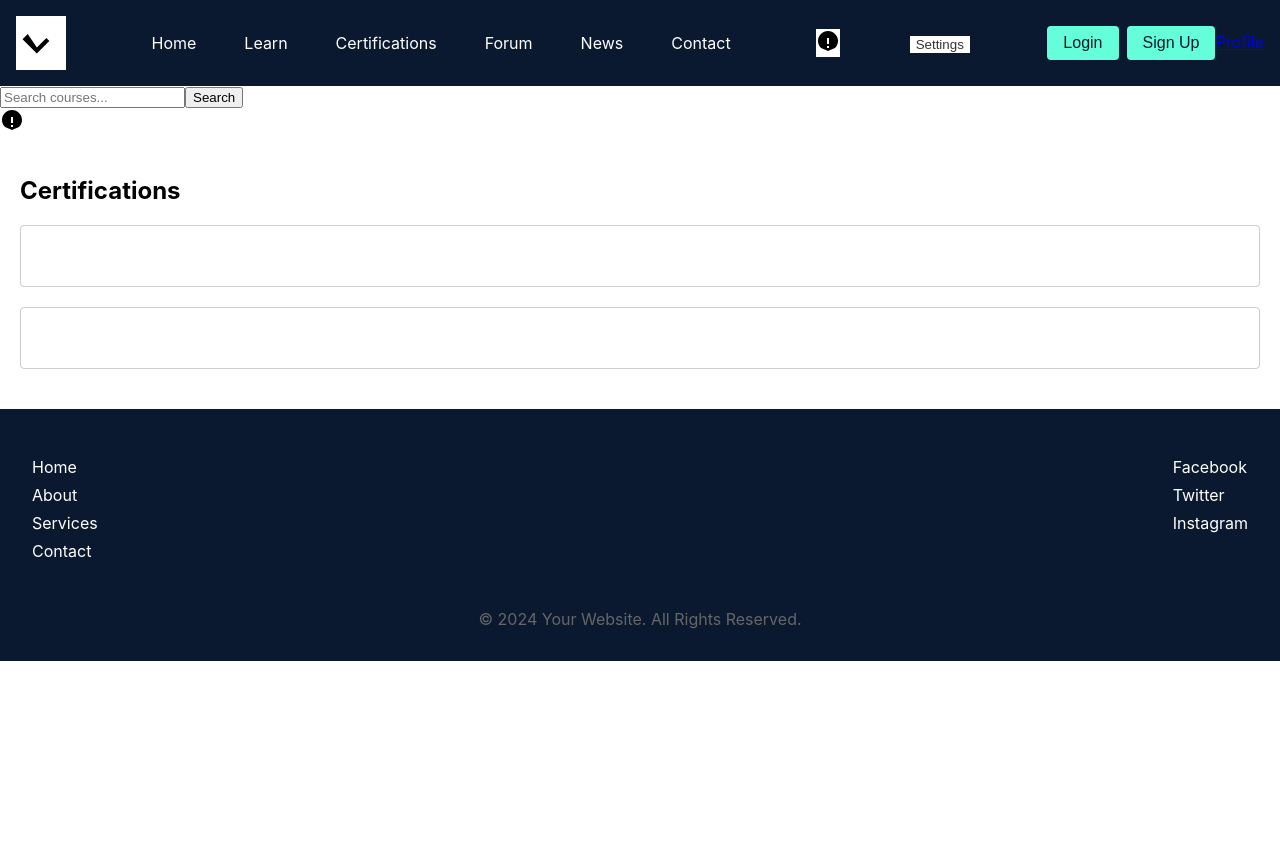
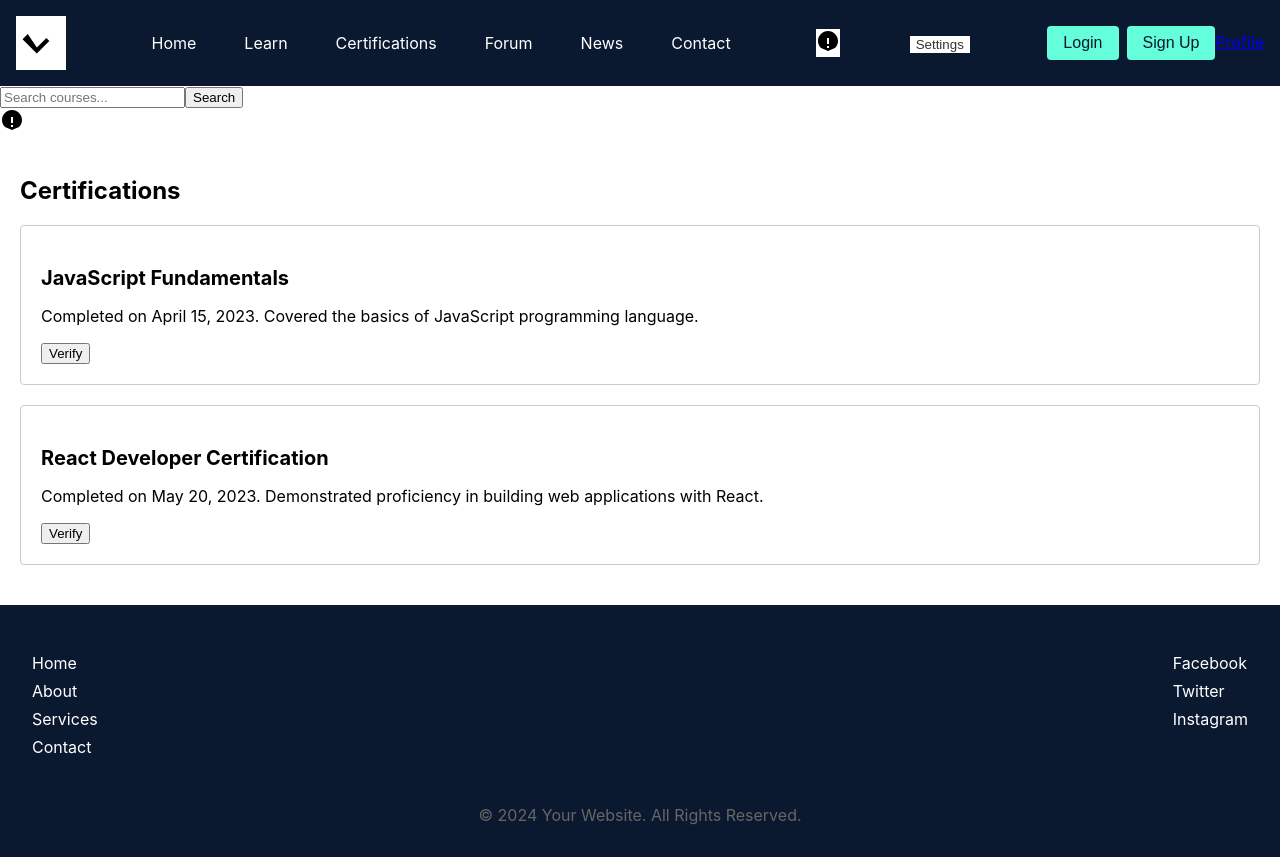
Before and after one commit to mohamedmehdigara/react-freecodecamp-clone, a React (Create React App) app: page /certifications in a window 1280 px wide. Before the commit the page ends 800 px from the top, so only its background shows below. Built offline with nearby package versions, Linux system fonts and the light colour scheme.

Commit message:
added files

```diff
--- a/src/App.js
+++ b/src/App.js
@@ -9,7 +9,7 @@ import Certifications from './components/Certifications';
 import UserProfile from './components/UserProfile';
 import Search from './components/Search';
 import NotificationBell from './components/NotificationBell';
-import './App.css';
+import "./App.css";
 
 const App = () => {
   const [searchResults, setSearchResults] = useState([]);
--- a/src/components/Certifications.js
+++ b/src/components/Certifications.js
@@ -1,6 +1,7 @@
 import React from 'react';
 import styled from 'styled-components';
 
+// Styled components for the Certifications component
 const Container = styled.div`
   padding: 20px;
 `;
@@ -26,16 +27,22 @@ const CertificationDescription = styled.p`
   font-size: 16px;
 `;
 
-const Certifications = ({  }) => {
+// Function to open the verification link in a new tab
+const openVerificationLink = (link) => {
+  window.open(link, '_blank');
+};
+
+const Certifications = () => {
+  // Array of certifications data
   const certifications = [
     {
-      name: "JavaScript Fundamentals",
-      completionDate: "April 15, 2023",
+      title: "JavaScript Fundamentals",
+      description: "Completed on April 15, 2023. Covered the basics of JavaScript programming language.",
       verificationLink: "https://example.com/certification/jsfundamentals"
     },
     {
-      name: "React Developer Certification",
-      completionDate: "May 20, 2023",
+      title: "React Developer Certification",
+      description: "Completed on May 20, 2023. Demonstrated proficiency in building web applications with React.",
       verificationLink: "https://example.com/certification/reactdeveloper"
     },
     // Add more certifications as needed
@@ -44,10 +51,13 @@ const Certifications = ({  }) => {
   return (
     <Container>
       <Title>Certifications</Title>
-      {certifications&&certifications.map((certification, index) => (
+      {/* Map through the certifications array and render each certification item */}
+      {certifications.map((certification, index) => (
         <CertificationItem key={index}>
           <CertificationTitle>{certification.title}</CertificationTitle>
           <CertificationDescription>{certification.description}</CertificationDescription>
+          {/* Button to verify certification, opens the verification link in a new tab */}
+          <button onClick={() => openVerificationLink(certification.verificationLink)}>Verify</button>
         </CertificationItem>
       ))}
     </Container>
```
Also changed, not shown: src/App.css (line endings or trailing spaces).
